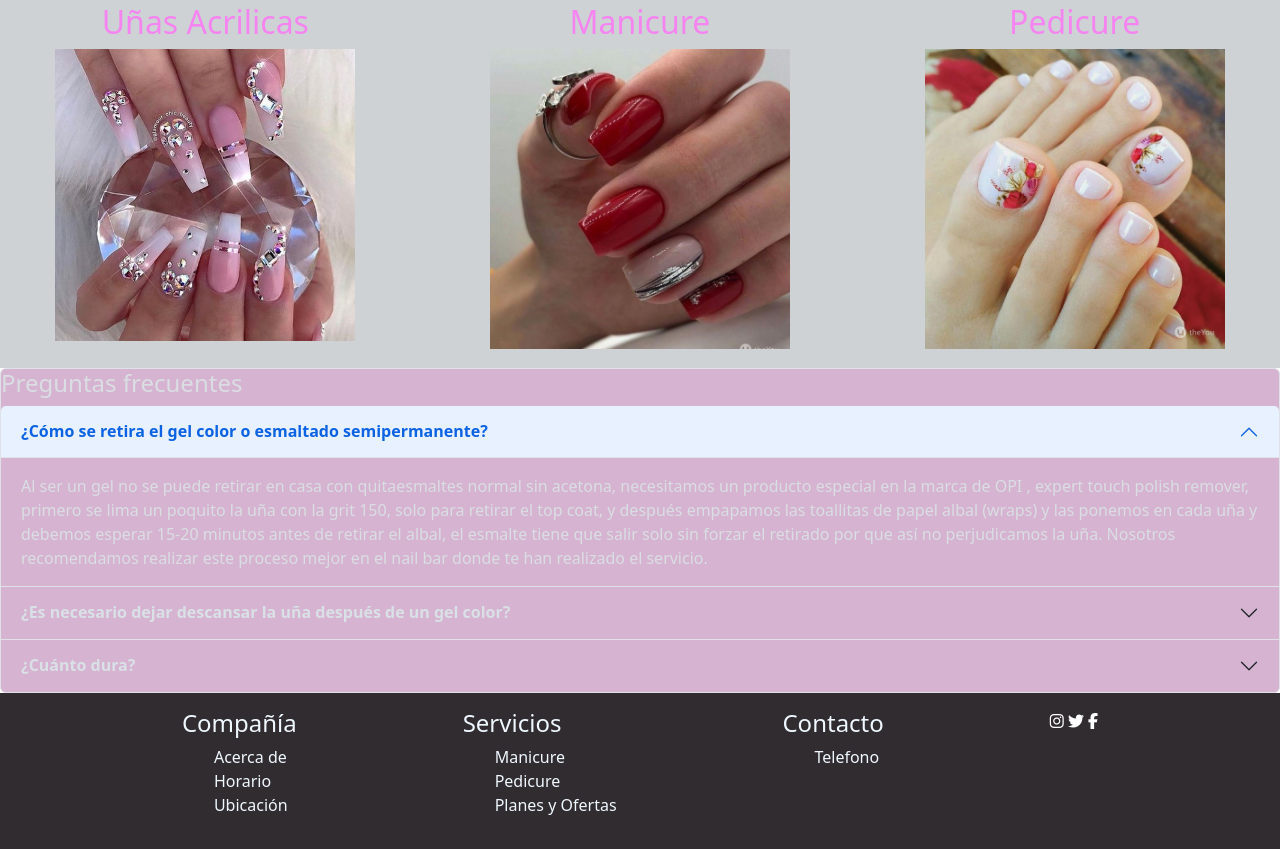
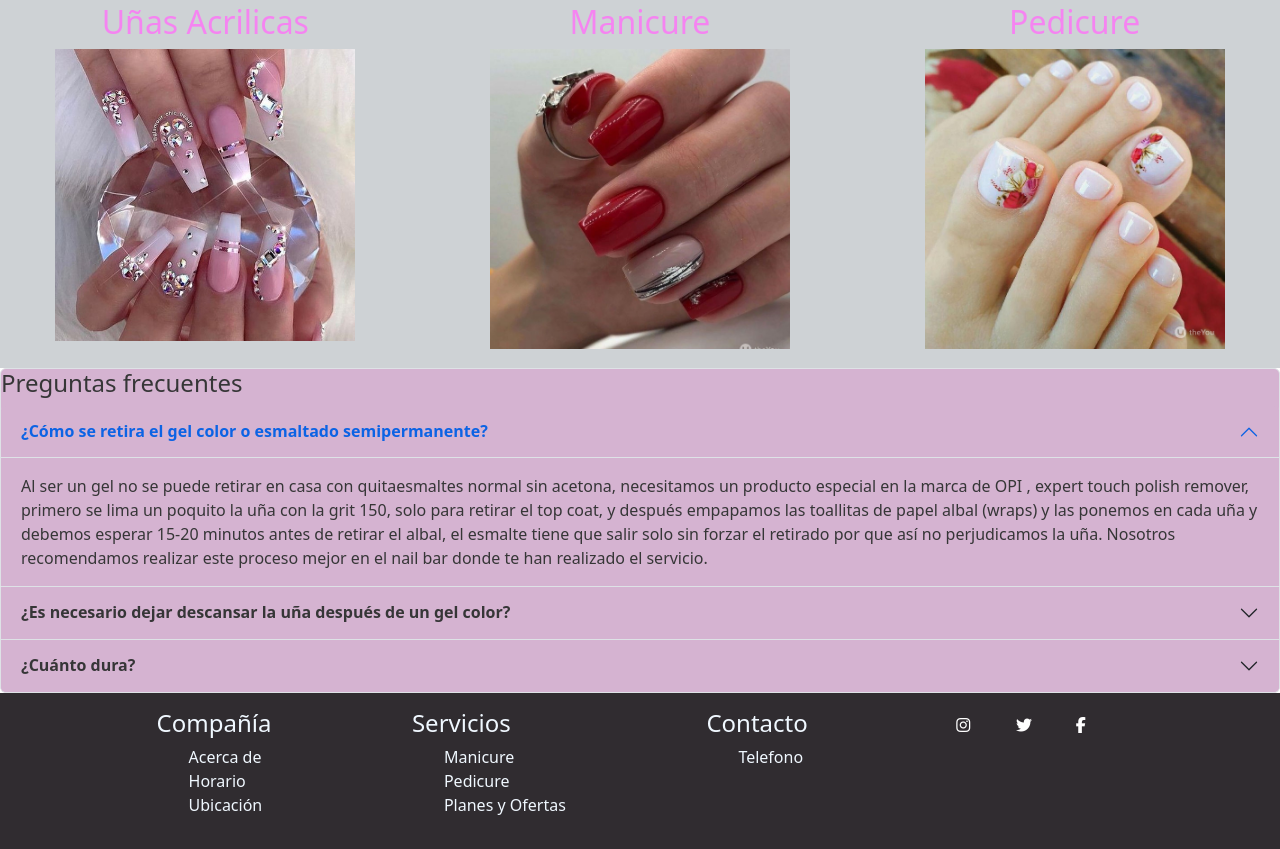
Before and after one commit to MartaNicoli/Manicure, a plain HTML site: page Index.html in a window 1280 px wide. Shown: the part 561-1410 px from the top of the page. Drawn offline with nearby package versions, Linux system fonts and the light colour scheme.

Commit message:
cambio color de acordeon

```diff
--- a/Index.html
+++ b/Index.html
@@ -97,7 +97,7 @@
     <div class="accordion-item">
         <H4>Preguntas frecuentes</H4>
       <h2 class="accordion-header" id="headingOne">
-        <button class="accordion-button" type="button" data-bs-toggle="collapse" data-bs-target="#collapseOne" aria-expanded="true" aria-controls="collapseOne">
+        <button class="accordion-button" id="pregunta1" type="button" data-bs-toggle="collapse" data-bs-target="#collapseOne" aria-expanded="true" aria-controls="collapseOne">
             <strong>¿Cómo se retira el gel color o esmaltado semipermanente?</strong>
         </button>
       </h2>
@@ -109,7 +109,7 @@
     </div>
     <div class="accordion-item">
       <h2 class="accordion-header" id="headingTwo">
-        <button class="accordion-button collapsed" type="button" data-bs-toggle="collapse" data-bs-target="#collapseTwo" aria-expanded="false" aria-controls="collapseTwo">
+        <button class="accordion-button collapsed" id="pregunta2"  type="button" data-bs-toggle="collapse" data-bs-target="#collapseTwo" aria-expanded="false" aria-controls="collapseTwo">
             <strong>¿Es necesario dejar descansar la uña después de un gel color?</strong>
         </button>
       </h2>
@@ -121,7 +121,7 @@
     </div>
     <div class="accordion-item">
       <h2 class="accordion-header" id="headingThree">
-        <button class="accordion-button collapsed" type="button" data-bs-toggle="collapse" data-bs-target="#collapseThree" aria-expanded="false" aria-controls="collapseThree">
+        <button class="accordion-button collapsed" id="pregunta3" type="button" data-bs-toggle="collapse" data-bs-target="#collapseThree" aria-expanded="false" aria-controls="collapseThree">
             <strong> ¿Cuánto dura?</strong>
         </button>
       </h2>
@@ -169,9 +169,9 @@
 
         <div class="footer-col last-footer-col">
 
-           <span class="redes-sociales"><a href="#"><i class="fab fa-instagram" style="color: white"></i></a></span>
-           <span class="redes-sociales"><a href="#"><i class="fab fa-twitter" style="color: white"></i></a></span>
-           <span class="redes-sociales"><a href="#"><i class="fab fa-facebook-f" style="color: white"></i></a></span>
+           <span class="redsocial"><a href="#"><i class="fab fa-instagram"  id="instagram" style="color: white"></i></a></span>
+           <span class="redsocial"><a href="#"><i class="fab fa-twitter"  id="twitter" style="color: white"></i></a></span>
+           <span class="redsocial"><a href="#"><i class="fab fa-facebook-f"  id="facebook" style="color: white"></i></a></span>
 
         </div>
 
--- a/styles.css
+++ b/styles.css
@@ -35,12 +35,8 @@ background-color:#211d1d;
 display: inline-block;
 height: 30px;
 width: 30px;
-background-color: #FF33F0(45, 42, 42);
-margin-left: 1rem;/*separación entre iconos*/
-/*margin:0 1.6rem 1.6rem 0;*/
 line-height: 2rem;/*interlineado*/
-border-radius: 60%;/* entre mas porcentaje mas redondo el radio*/
-color: #FF33F0;
+border-radius: 50%;/* entre mas porcentaje mas redondo el radio*/
 transition: all 0.5s ease;
 padding-left: 10 rem;
 }
@@ -54,6 +50,7 @@ La etiqueta Wrap se emplea para que puedan dividirse */
     width: 100%;
     padding: 1rem;
 }
+
 
 /*Sección jumbotron*/
 .jumbotron {
@@ -127,7 +124,7 @@ La etiqueta Wrap se emplea para que puedan dividirse */
 .accordion-item {
     background-color: #d5b3d1;
     font-size: 1 rem;
-    color: rgb(218, 222, 227);
+    color: rgb(54, 54, 55);
 
 }
 
@@ -135,8 +132,21 @@ La etiqueta Wrap se emplea para que puedan dividirse */
 .accordion-button {
     background-color: #d5b3d1;
     font-size: 1 rem;
-    color: rgb(218, 225, 230);
+    color: rgb(54, 54, 55);
 }
+
+#pregunta1{
+background-color: #d5b3d1;
+}
+
+#pregunta2{
+    background-color: #d5b3d1;
+}
+
+#pregunta3{
+        background-color: #d5b3d1;
+}
+
 
 /*color de fondo del jumbotrom*/
 /* max-width: 30rem; */
@@ -178,3 +188,29 @@ background-color: #302c30;
     transition: all 10s ease;/*indicar la cantidad de tiempo en que debe aparecer el color*/
 
 }
+
+/*hover: cambia de color al posicionar el mouse en el icono*/
+.footer-col .redsocial:hover{
+    background-color:#f5e6e6;
+    }
+
+    #instagram{
+        margin-left: 0.5rem;
+    }
+    #twitter{
+        margin-left: 0.5rem;
+    }
+    #facebook{
+        margin-left: 0.5rem;
+    }
+
+    .redsocial {
+    display: inline-block;
+    height: 30px;
+    width: 30px;
+    margin:0 1.6rem 1.6rem 0;
+    line-height: 2rem;/*interlineado*/
+    border-radius: 60%;/* entre mas porcentaje mas redondo el radio*/
+    transition: all 0.5s ease;
+    padding-left: 10 rem;
+    }
```
